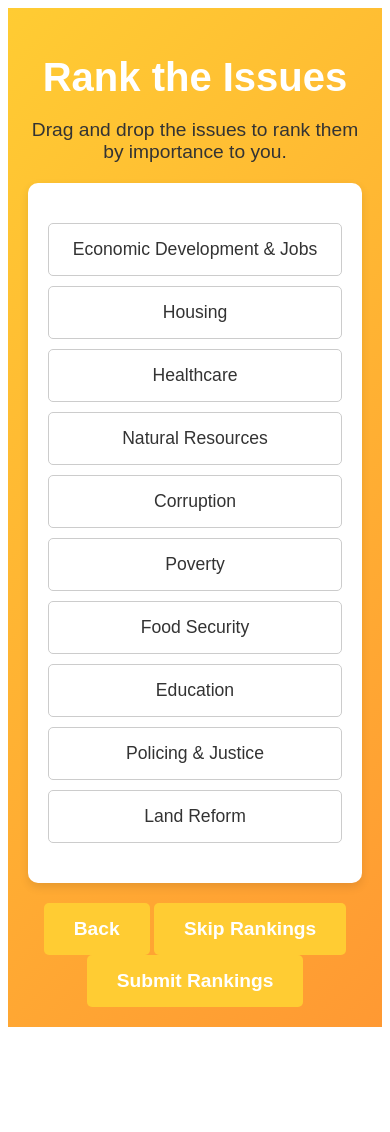
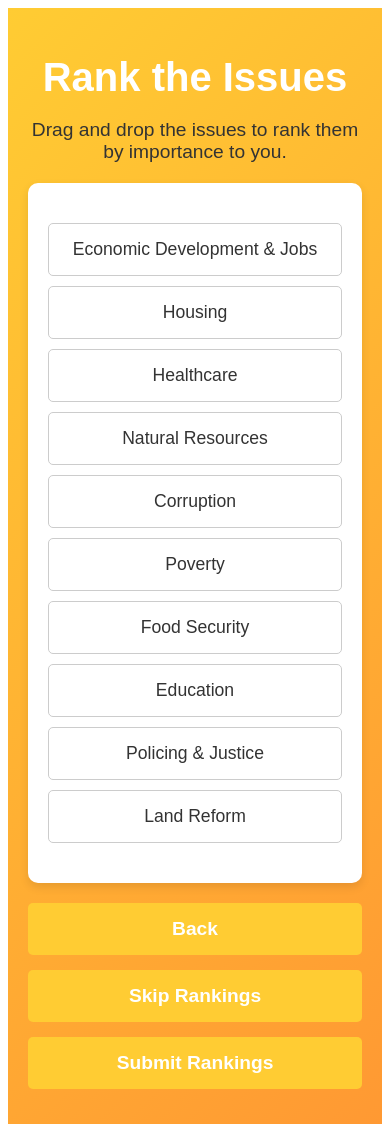
Before and after one commit to roxinbj/vote-mate, a SvelteKit app: page /ranking in a window 390 px wide. Before the commit the page ends 1035 px from the top, so only its background shows below. Built offline with nearby package versions, Linux system fonts and the light colour scheme.

Commit message:
Modified spacing

```diff
--- a/src/routes/ranking/+page.svelte
+++ b/src/routes/ranking/+page.svelte
@@ -159,9 +159,19 @@
 		cursor: pointer;
 		border-radius: 5px;
 		transition: background-color 0.3s ease;
+		margin-bottom: 10px; /* Add margin for vertical spacing */
 	}
 
 	.submit-button:hover {
 		background-color: #ff9933;
 	}
+
+	/* Media query for small screens */
+	@media (max-width: 768px) {
+		.submit-button {
+			display: block;
+			width: 100%;
+			margin-bottom: 15px; /* Increased margin for stacked buttons */
+		}
+	}
 </style>
--- a/src/routes/results/+page.svelte
+++ b/src/routes/results/+page.svelte
@@ -173,6 +173,10 @@
 
 	.button-container {
 		margin-top: 20px;
+		display: flex;
+		justify-content: center; /* Center buttons horizontally */
+		flex-wrap: wrap; /* Allow buttons to wrap into multiple lines if necessary */
+		gap: 20px; /* Add gap between buttons */
 	}
 
 	button {
@@ -185,10 +189,21 @@
 		cursor: pointer;
 		border-radius: 5px;
 		transition: background-color 0.3s ease;
-		margin: 0 10px;
 	}
 
 	button:hover {
 		background-color: #ff9933;
 	}
+
+	/* Media Query for Small Screens */
+	@media (max-width: 768px) {
+		.button-container {
+			flex-direction: column; /* Stack buttons vertically on small screens */
+			gap: 15px; /* Add gap between buttons in stacked layout */
+		}
+
+		button {
+			width: 100%; /* Make buttons full width on smaller screens */
+		}
+	}
 </style>
--- a/src/routes/userInfo/+page.svelte
+++ b/src/routes/userInfo/+page.svelte
@@ -146,6 +146,7 @@
 		display: flex;
 		justify-content: space-between;
 		margin-top: 20px;
+		gap: 20px;
 	}
 
 	.submit-button,
@@ -165,4 +166,8 @@
 	.skip-button:hover {
 		background-color: #ff9933;
 	}
+	.submit-button,
+	.skip-button {
+		flex: 1;
+	}
 </style>
```
Also changed, not shown: src/routes/+page.svelte (+15 -5 lines).
